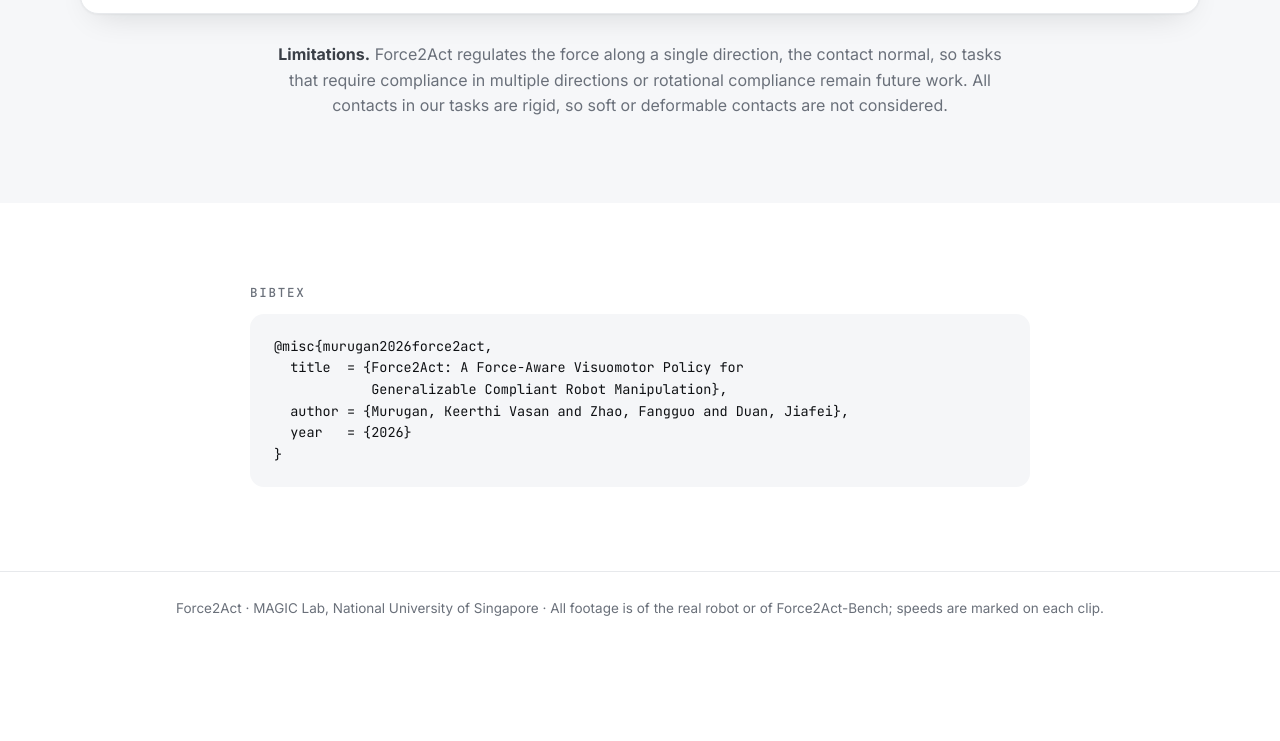
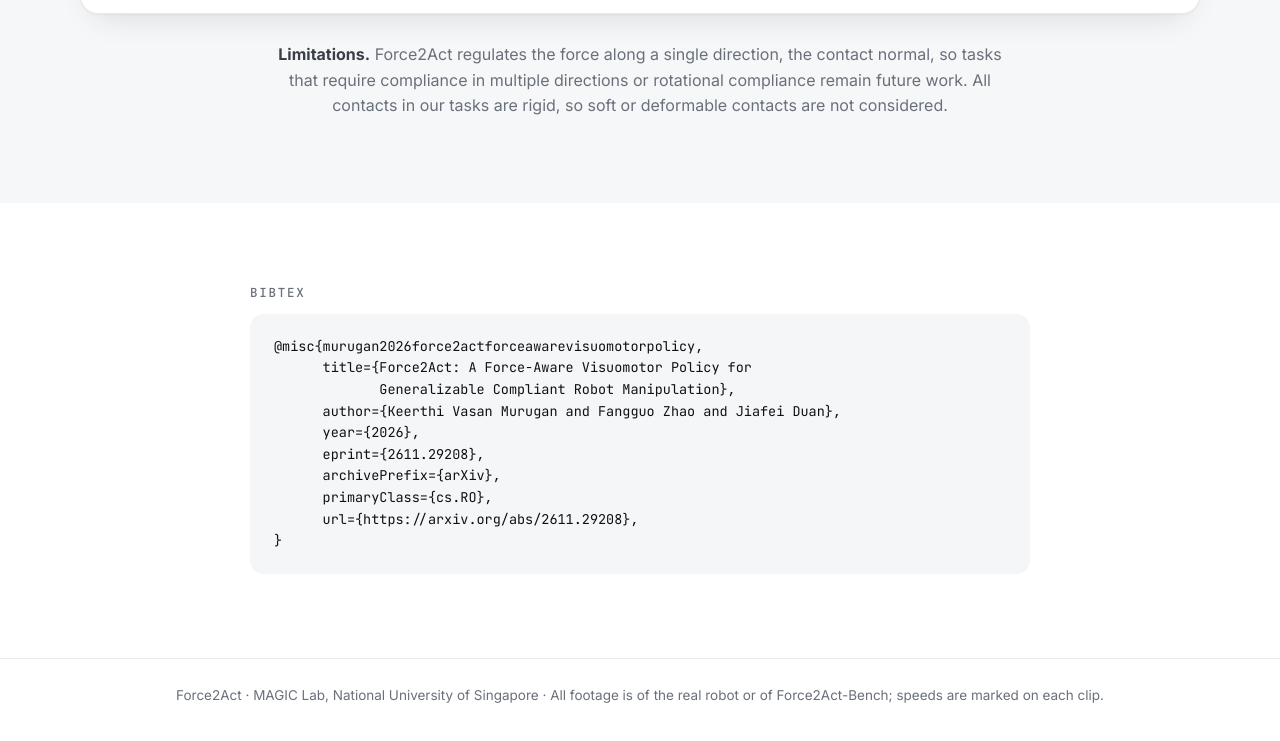
Before and after one commit to MAGICLAB-NUS/Force2Act, a plain HTML site: page index.html in a window 1280 px wide. Shown: the part 9300-10041 px from the top of the page. Before the commit the page ends 9964 px from the top, so only its background shows below. Drawn offline with Linux system fonts and the light colour scheme.

Commit message:
BibTeX: arXiv entry

```diff
--- a/index.html
+++ b/index.html
@@ -307,11 +307,15 @@ footer{margin-top:84px;border-top:1px solid var(--line);padding:26px 0 44px;font
 
 <section id="bibtex"><div class="wrap" style="max-width:780px">
   <div class="eye" style="color:var(--mut);margin-bottom:14px">BibTeX</div>
-  <pre>@misc{murugan2026force2act,
-  title  = {Force2Act: A Force-Aware Visuomotor Policy for
-            Generalizable Compliant Robot Manipulation},
-  author = {Murugan, Keerthi Vasan and Zhao, Fangguo and Duan, Jiafei},
-  year   = {2026}
+  <pre>@misc{murugan2026force2actforceawarevisuomotorpolicy,
+      title={Force2Act: A Force-Aware Visuomotor Policy for
+             Generalizable Compliant Robot Manipulation},
+      author={Keerthi Vasan Murugan and Fangguo Zhao and Jiafei Duan},
+      year={2026},
+      eprint={2611.29208},
+      archivePrefix={arXiv},
+      primaryClass={cs.RO},
+      url={https://arxiv.org/abs/2611.29208},
 }</pre>
 </div></section>
 
```
